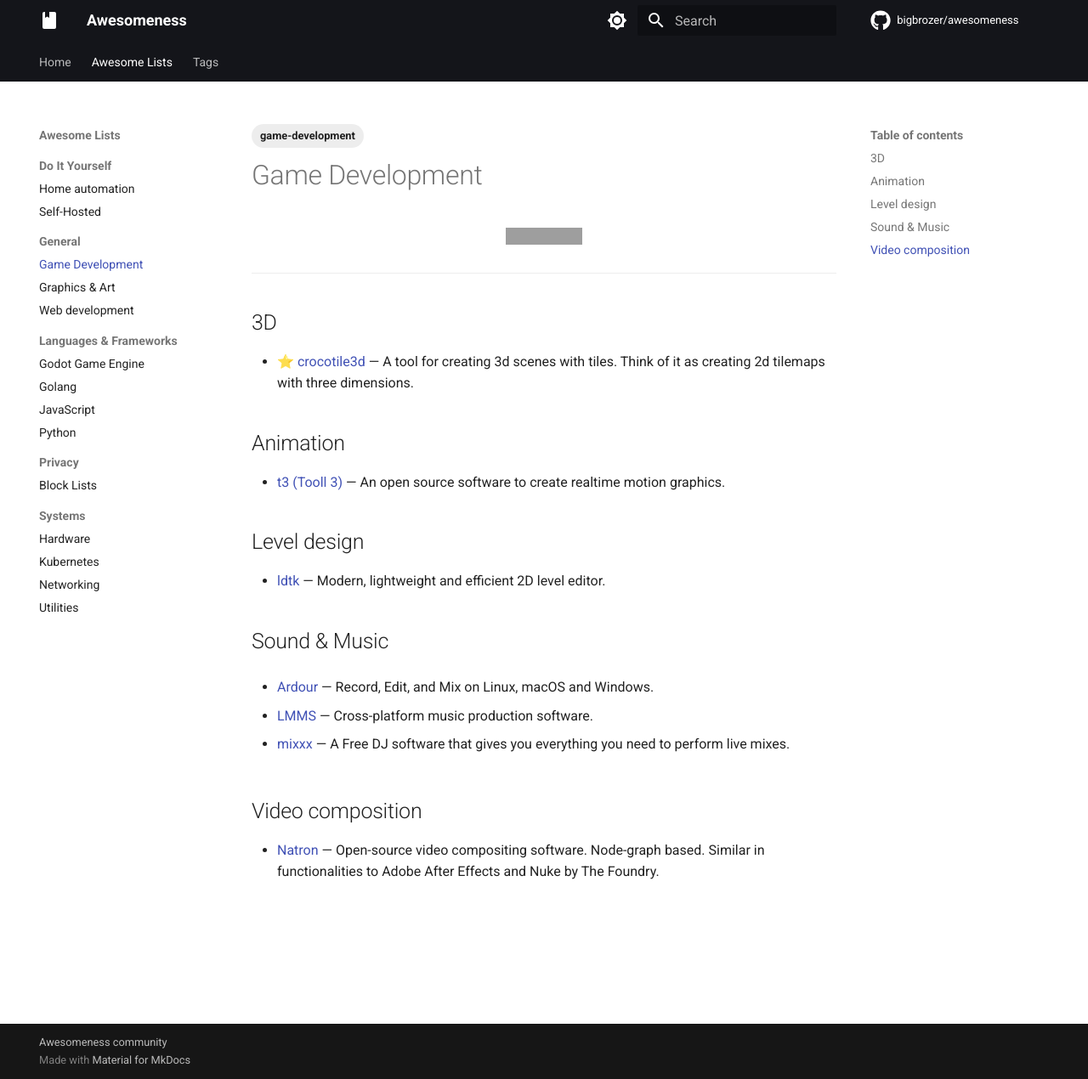
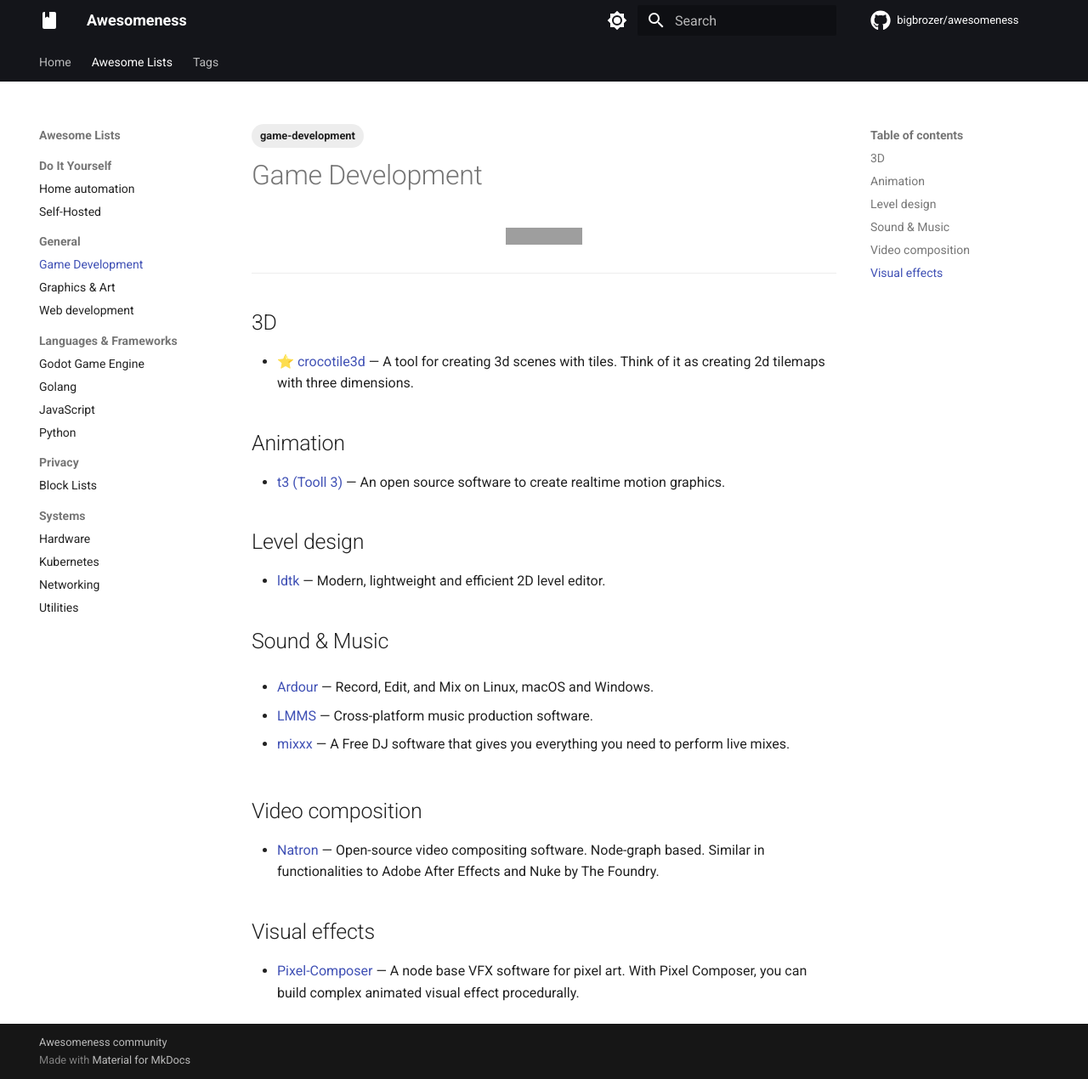
Before and after one commit to bigbrozer/awesomeness, an MkDocs documentation site: the page built from docs/lists/game-development.md, in a window 1280 px wide and 1270 px high. Shown: the whole window at 85% size. Built offline with MkDocs 1.6.1 and Material for MkDocs 9.7.7, drawn with Linux system fonts in a browser that asks for light colours; comment, search, counter and statistics services are not loaded; grey boxes are pictures that could not be loaded.

Commit message:
feat(game-development): add `Pixel-Composer`

```diff
--- a/docs/lists/game-development.md
+++ b/docs/lists/game-development.md
@@ -36,3 +36,7 @@ tags:
 ## Video composition
 
 - [Natron](https://github.com/NatronGitHub/Natron) — Open-source video compositing software. Node-graph based. Similar in functionalities to Adobe After Effects and Nuke by The Foundry.
+
+## Visual effects
+
+- [Pixel-Composer](https://github.com/Ttanasart-pt/Pixel-Composer) — A node base VFX software for pixel art. With Pixel Composer, you can build complex animated visual effect procedurally.
```
